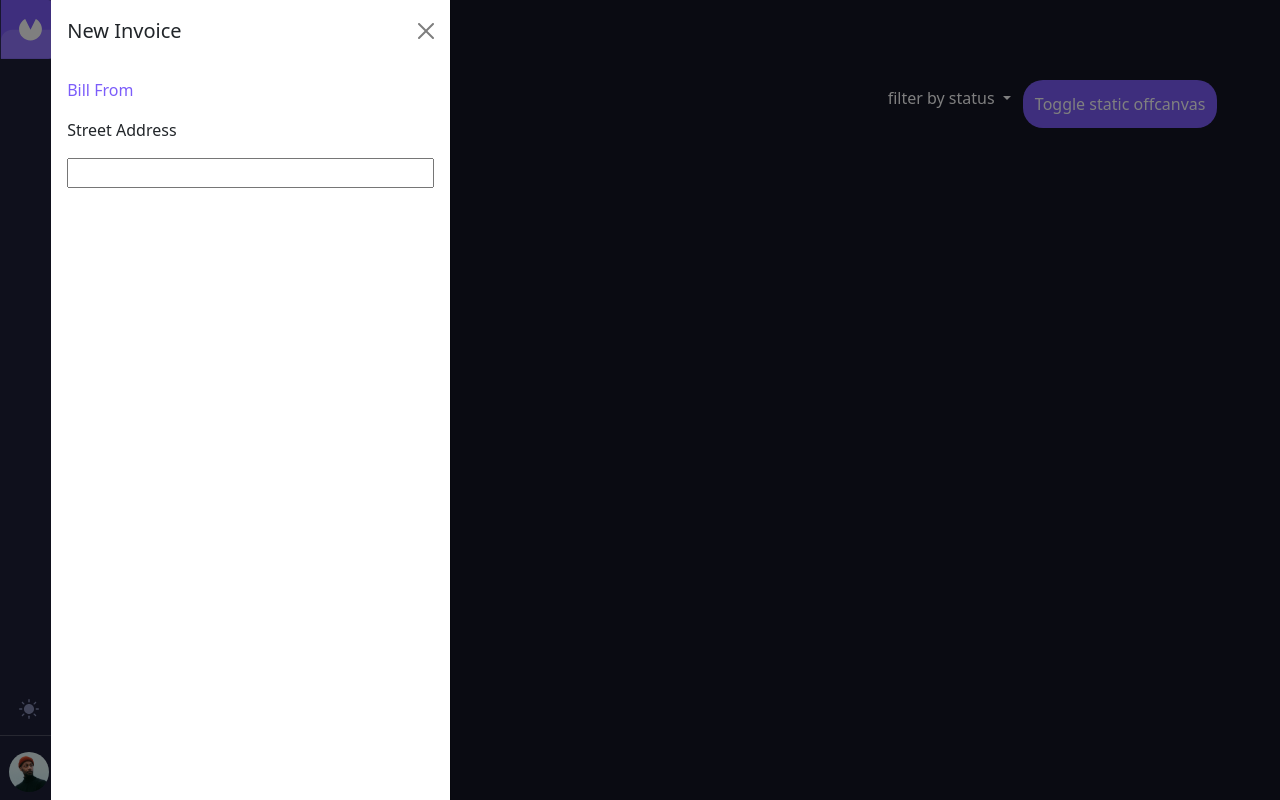
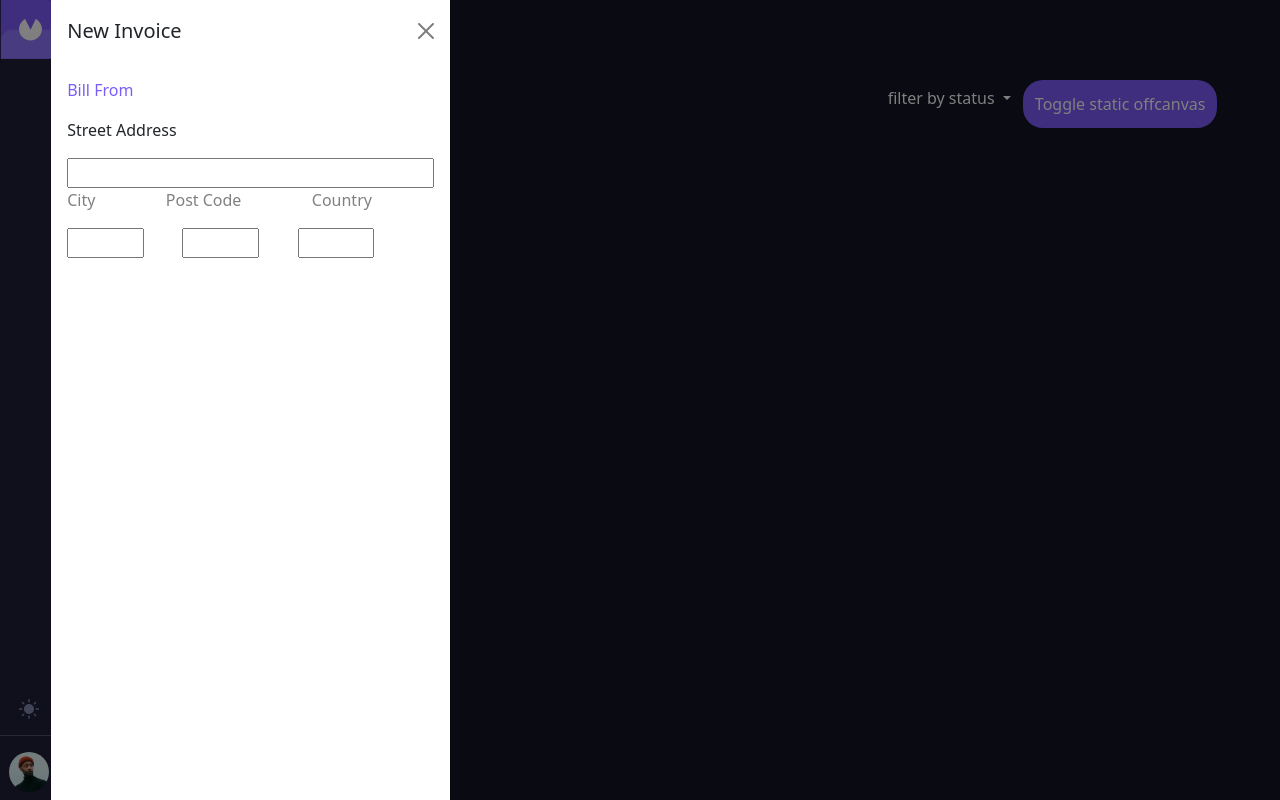
Before and after one commit to Abishop0831/InvoiceApp, an Angular app in the folder myApp/: page / in a window 1280 px wide. Both pictures are taken after a click on the button "Toggle static offcanvas". Built offline with nearby package versions, Linux system fonts and the light colour scheme; what @ngrx/store would draw is missing.

Commit message:
bill from section complete. bill to next

```diff
--- a/myApp/src/app/home/home.component.css
+++ b/myApp/src/app/home/home.component.css
@@ -15,8 +15,29 @@
 }
 
 .offcanvas-body {
-    border: 0px 0px 20px 20px !important;
+    display: flex;
+    flex-direction: column;
+    align-items: flex-start;
 }
+
+
+.cityPostalCountry {
+    display: flex;
+    flex-direction: row;
+    color: gray;
+    gap: 5.5vw;
+}
+
+.cpcInput {
+    display: flex;
+    flex-direction: row;
+    gap: 3vw;
+}
+
+.cpcInput input {
+width: 6vw;
+}
+
 
 .invoices {
     padding-top: 10vh;
--- a/myApp/src/app/home/home.component.html
+++ b/myApp/src/app/home/home.component.html
@@ -30,6 +30,17 @@
          <p style="color: #7C5DFA;">Bill From</p>
           <p>Street Address</p>
           <input style="width: 100%"/>
+        <section class="cityPostalCountry">
+        <p>City</p>
+        <p>Post Code</p>
+        <p>Country</p>
+        </section>
+        <section class="cpcInput">
+        <input/>
+        <input/>
+        <input/>
+</section>
+
         </div>
       </div>
 </section>
```
